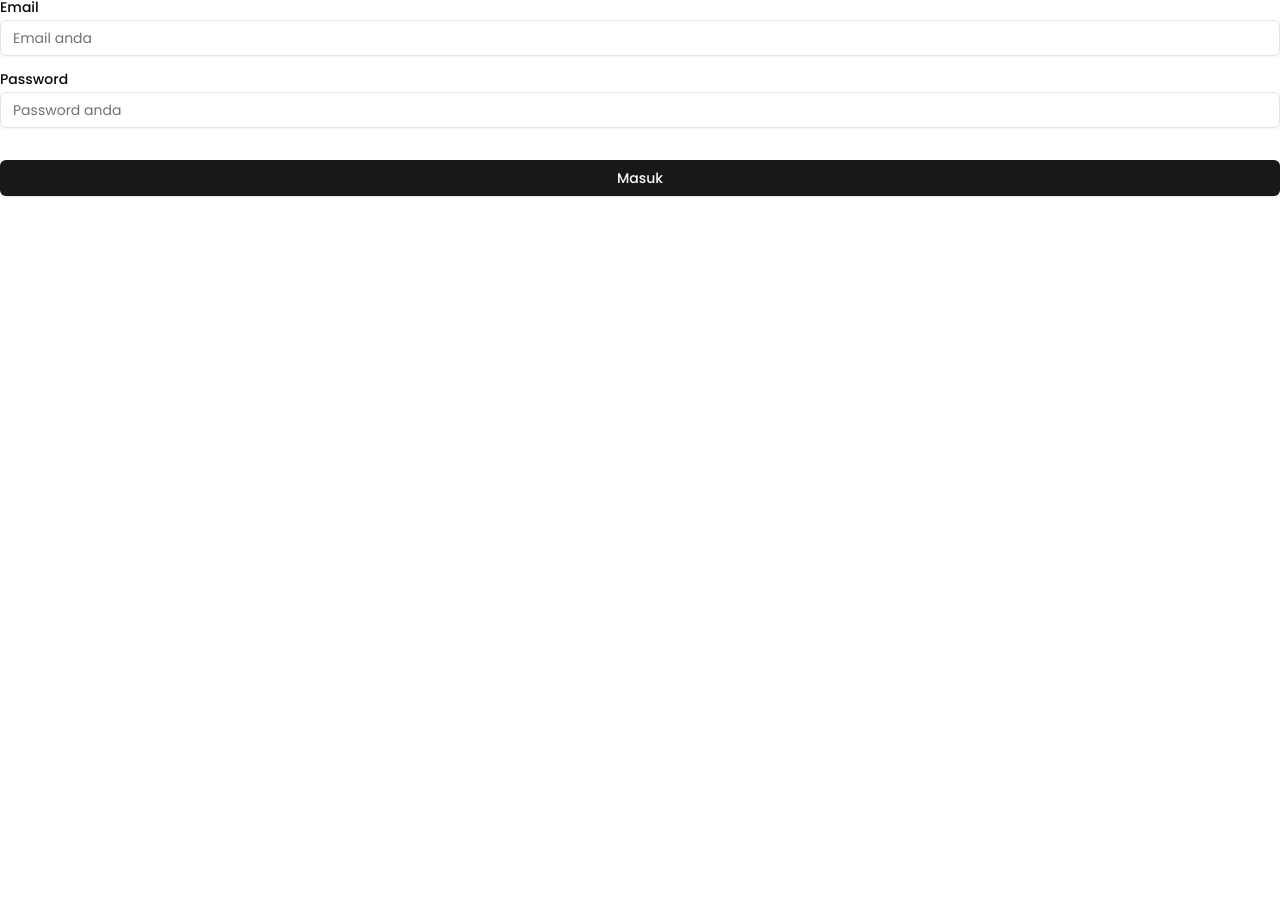
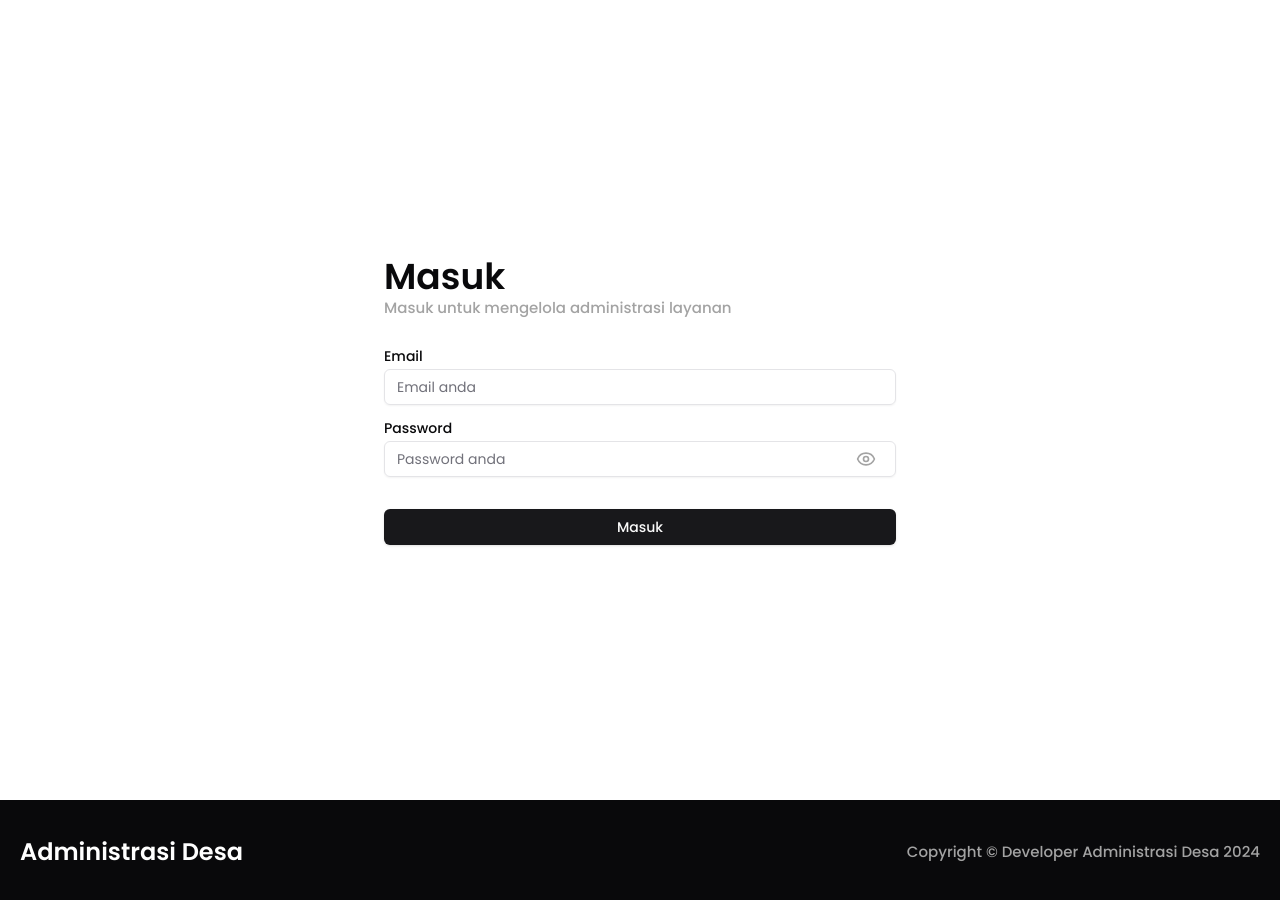
Before and after one commit to mokletdev/web-administrasi-desa, a Next.js app: page /auth/login in a window 1280 px wide. Shown: the top 900 px of the page. Before the commit the page ends 800 px from the top, so only its background shows below. Built offline with nearby package versions, Linux system fonts and the light colour scheme.

Commit message:
feat: Add login page, authentication mechanism with NextAuth's signIn

```diff
--- a/src/app/auth/login/components/form.tsx
+++ b/src/app/auth/login/components/form.tsx
@@ -1,3 +1,5 @@
+"use client";
+
 import { Button } from "@/components/ui/button";
 import {
   Form,
@@ -70,7 +72,7 @@ export const LoginForm: FC = () => {
 
   return (
     <Form {...form}>
-      <form onSubmit={onSubmit}>
+      <form onSubmit={onSubmit} className="w-full">
         <div className="grid w-full items-center gap-y-4">
           <FormField
             control={form.control}
@@ -92,7 +94,11 @@ export const LoginForm: FC = () => {
               <FormItem className="flex flex-col space-y-1.5">
                 <FormLabel htmlFor="password">Password</FormLabel>
                 <FormControl>
-                  <Input {...field} placeholder="Password anda" />
+                  <Input
+                    {...field}
+                    type="password"
+                    placeholder="Password anda"
+                  />
                 </FormControl>
                 <FormMessage />
               </FormItem>
--- a/src/app/auth/login/page.tsx
+++ b/src/app/auth/login/page.tsx
@@ -1,9 +1,18 @@
+import { PageContainer } from "@/components/layouts/PageContainer";
 import { LoginForm } from "./components/form";
 
 export default function Login() {
   return (
-    <>
-      <LoginForm />
-    </>
+    <PageContainer>
+      <div className="flex w-full max-w-lg flex-col items-center justify-start">
+        <div className="w-full">
+          <div className="mb-8 text-left">
+            <h1>Masuk</h1>
+            <p>Masuk untuk mengelola administrasi layanan</p>
+          </div>
+          <LoginForm />
+        </div>
+      </div>
+    </PageContainer>
   );
 }
--- a/src/app/globals.css
+++ b/src/app/globals.css
@@ -76,3 +76,27 @@ body {
     @apply bg-background text-foreground;
   }
 }
+
+h1 {
+  @apply text-[26px] font-semibold leading-[32px] lg:text-[36px] lg:leading-[44px] 2xl:text-[42px] 2xl:leading-[52px];
+}
+
+.display {
+  @apply text-[32px] font-bold leading-[39px] lg:text-[46px] lg:leading-[57px];
+}
+
+h2 {
+  @apply text-[24px] font-semibold leading-[39px] 2xl:text-[32px];
+}
+
+h3 {
+  @apply text-[22px] font-semibold leading-[27px];
+}
+
+h4 {
+  @apply text-xl font-semibold leading-[25px];
+}
+
+p {
+  @apply text-[15px] font-medium leading-[18px] text-neutral-400;
+}
--- a/src/app/page.tsx
+++ b/src/app/page.tsx
@@ -5,7 +5,7 @@ export default async function Root() {
   const session = await getServerSession();
 
   if (!session?.user) {
-    return redirect("/login");
+    return redirect("/auth/login");
   }
 
   return redirect("/admin");
--- a/src/components/layouts/PageContainer.tsx
+++ b/src/components/layouts/PageContainer.tsx
@@ -8,12 +8,12 @@ interface PageContainerProps {
 export const PageContainer: FC<PageContainerProps> = ({ children }) => {
   return (
     <>
-      <main className="mx-auto flex max-w-7xl flex-col items-center justify-center px-5 py-8">
+      <main className="mx-auto flex min-h-screen max-w-7xl flex-col items-center justify-center px-5 py-8">
         {children}
       </main>
-      <footer className="flex w-full max-w-7xl items-center justify-between bg-foreground px-5 py-8">
-        <Link href={"/"}>
-          <h1>Administrasi Desa</h1>
+      <footer className="flex w-full max-w-7xl flex-col items-start justify-between gap-8 bg-foreground px-5 py-8 text-background md:flex-row md:items-center md:gap-0">
+        <Link href={"/"} className="text-white">
+          <h2>Administrasi Desa</h2>
         </Link>
         <p>Copyright &copy; Developer Administrasi Desa 2024</p>
       </footer>
```
Also changed, not shown: 1 other file (tests, documents, lock files or other folders).
